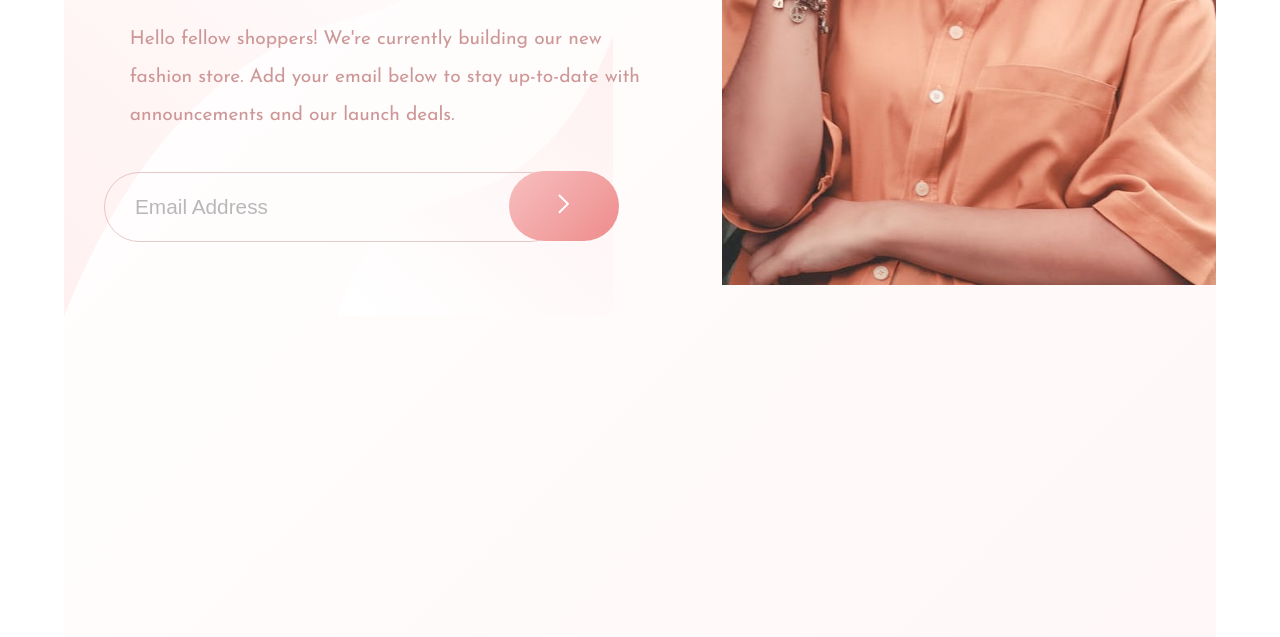
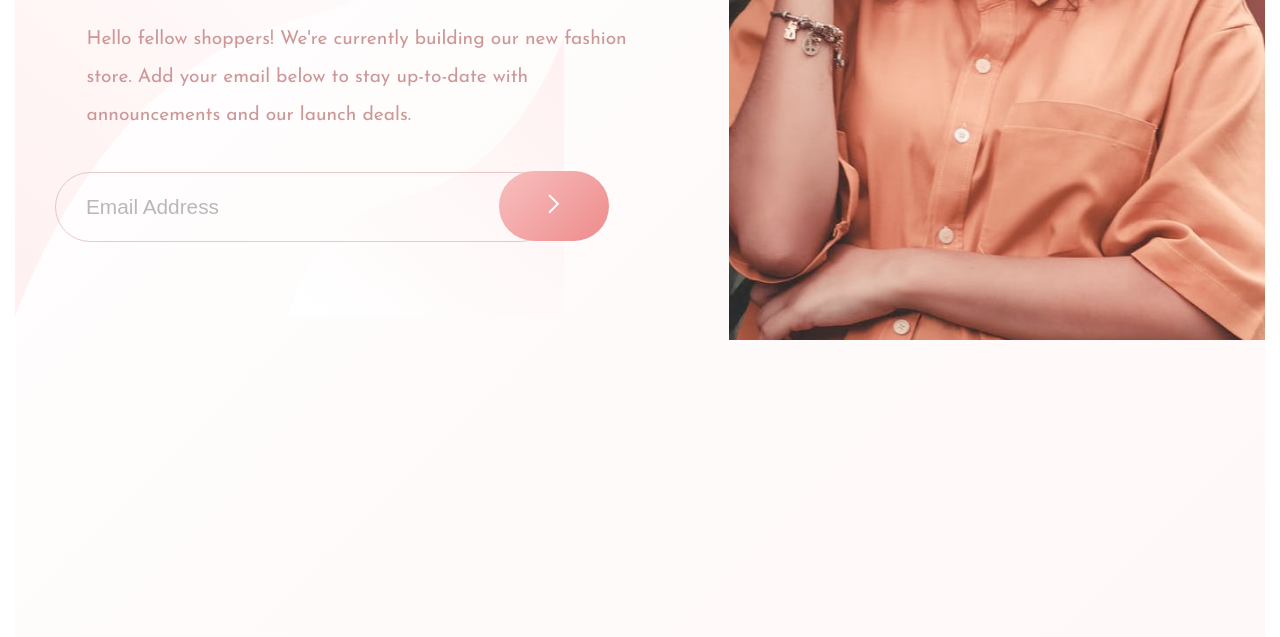
Before and after one commit to Laughter2000/base-apparel-coming-soon, a plain HTML site: page index.html in a window 1280 px wide. Shown: the part 463-1100 px from the top of the page. Drawn offline with Linux system fonts and the light colour scheme.

Commit message:
Update style.css

```diff
--- a/style.css
+++ b/style.css
@@ -112,13 +112,14 @@ button:hover {
 .attribution { font-size: 11px; text-align: center; }
 .attribution a { color: hsl(228, 45%, 44%); }
 
-@media only screen and (min-width: 1250px) {
+@media only screen and (min-width: 776px) {
     .container {
         display: grid;
         grid-template-rows: repeat(2, 1fr);
         grid-template-columns: 2fr 1.5fr;
         justify-content: center;
         max-width: 90%;
+        min-width: 1250px;
         margin: 100px auto;
 }
 
```
